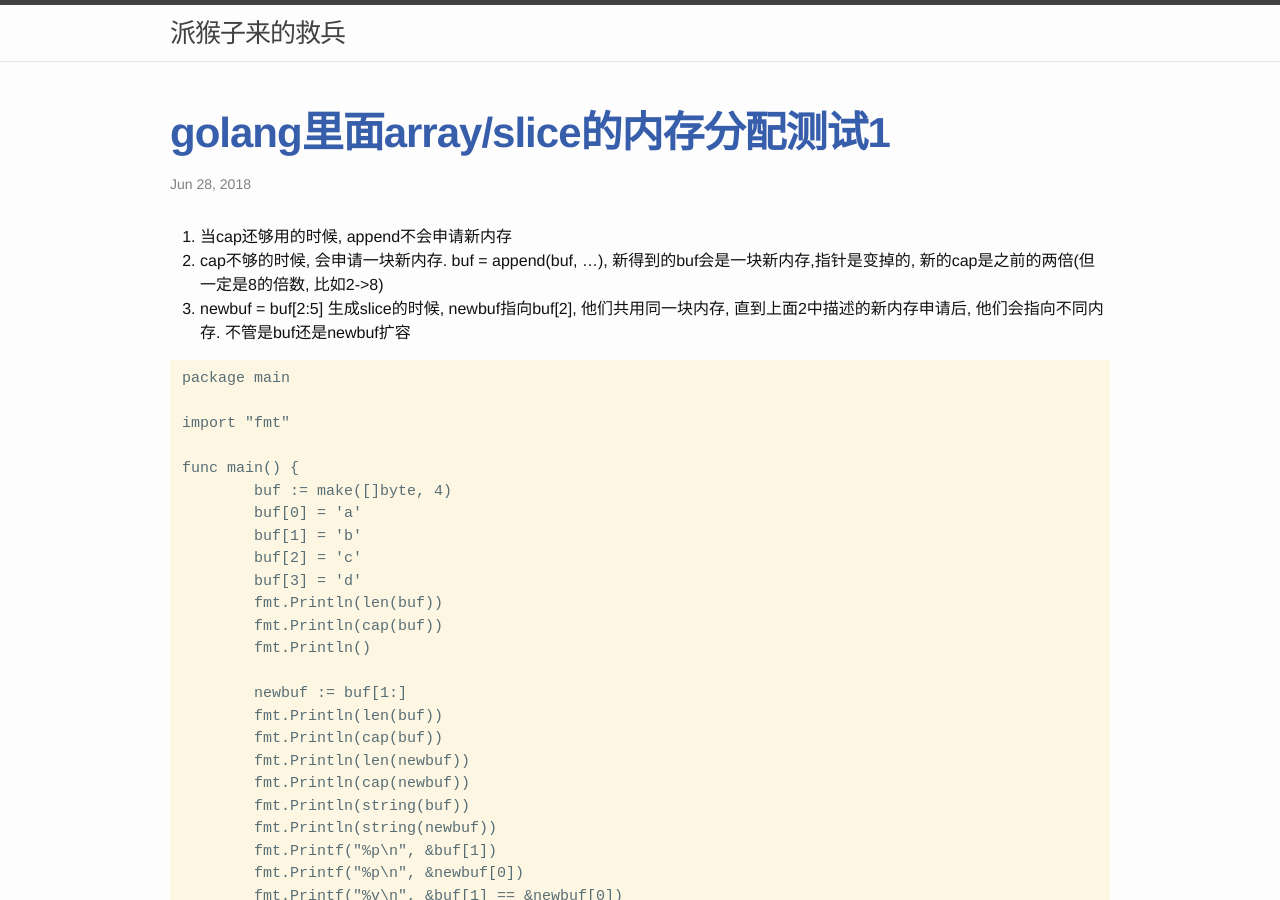
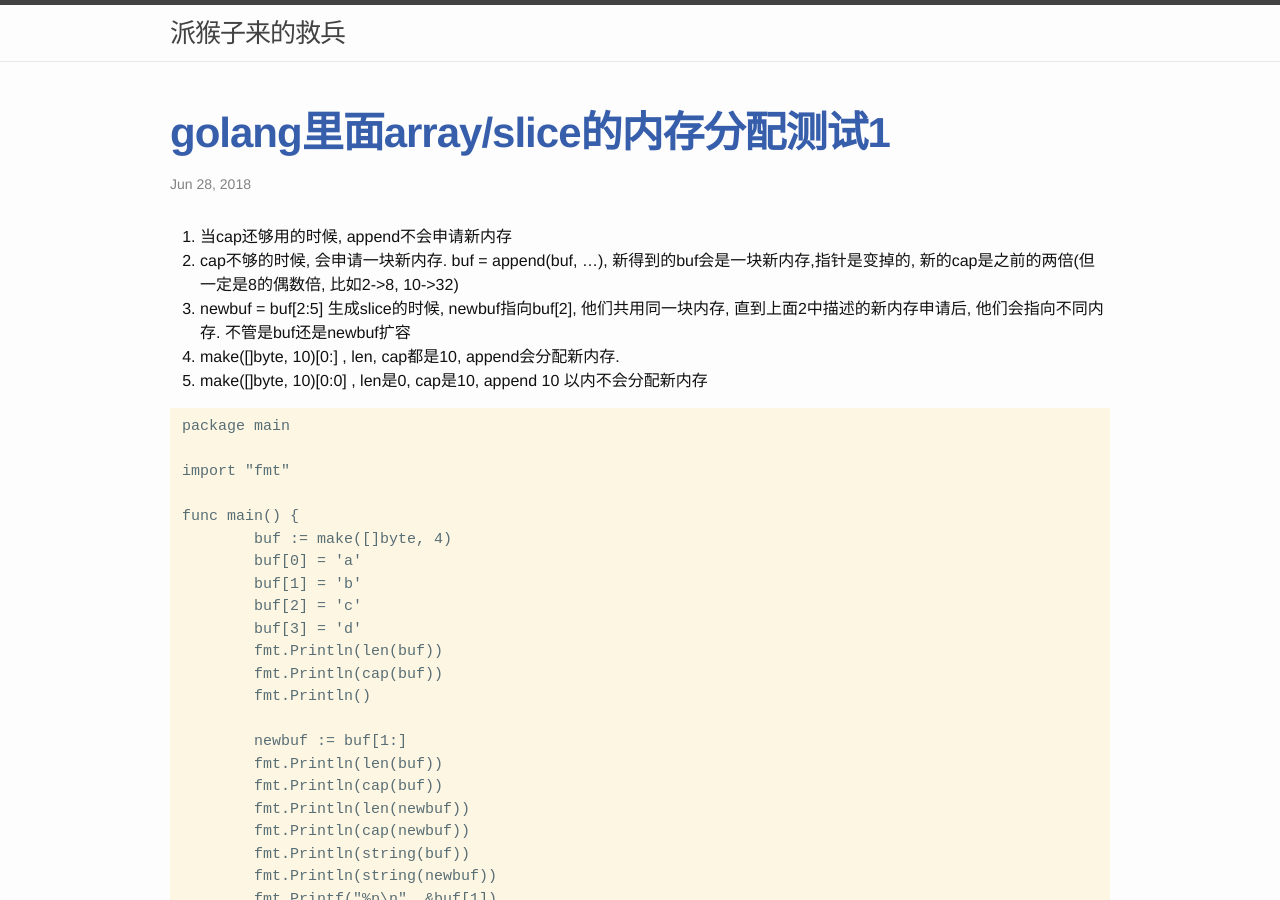
Before and after one commit to childe/ohmycat, a Jekyll site: the page built from _posts/2018-06-28-golang-array-memory-allocate.md, in a window 1280 px wide and 900 px high. Built offline with Jekyll 4.4.1, drawn with Linux system fonts in a browser that asks for light colours.

Commit message:
modified:   _posts/2018-06-28-golang-array-memory-allocate.md

```diff
--- a/_posts/2018-06-28-golang-array-memory-allocate.md
+++ b/_posts/2018-06-28-golang-array-memory-allocate.md
@@ -7,8 +7,10 @@ date: 2018-06-28T11:33:30+0800
 ---
 
 1. 当cap还够用的时候, append不会申请新内存
-2. cap不够的时候, 会申请一块新内存. buf = append(buf, ...), 新得到的buf会是一块新内存,指针是变掉的, 新的cap是之前的两倍(但一定是8的倍数, 比如2->8)
+2. cap不够的时候, 会申请一块新内存. buf = append(buf, ...), 新得到的buf会是一块新内存,指针是变掉的, 新的cap是之前的两倍(但一定是8的偶数倍, 比如2->8, 10->32)
 3. newbuf = buf[2:5] 生成slice的时候, newbuf指向buf[2], 他们共用同一块内存, 直到上面2中描述的新内存申请后, 他们会指向不同内存. 不管是buf还是newbuf扩容
+4. make([]byte, 10)[0:] , len, cap都是10, append会分配新内存.
+5. make([]byte, 10)[0:0] , len是0, cap是10, append 10 以内不会分配新内存
 
 <!--more-->
 
```
